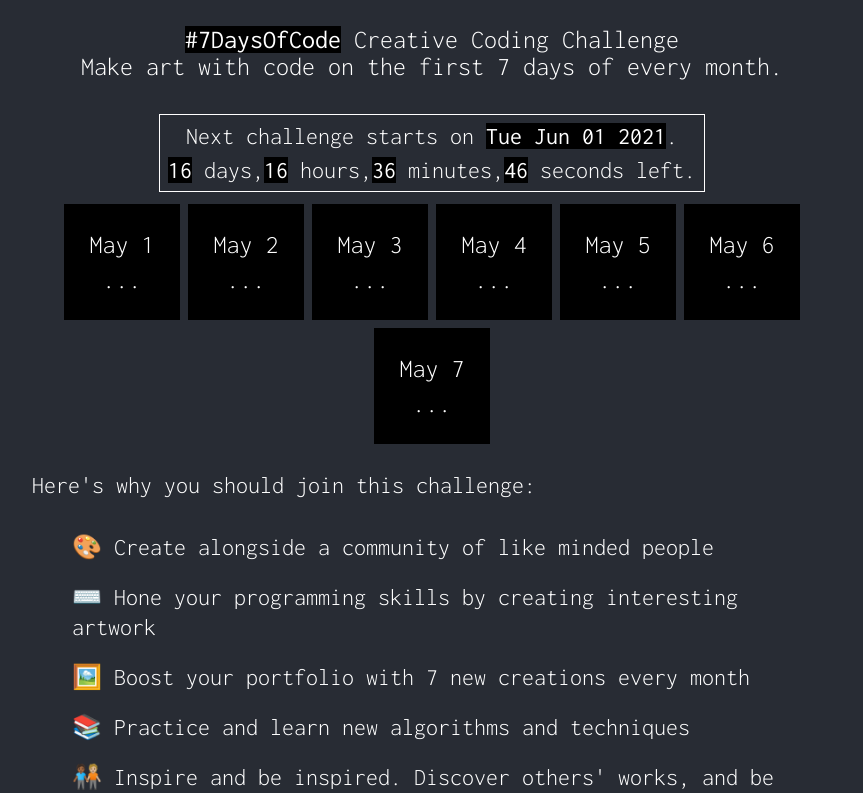
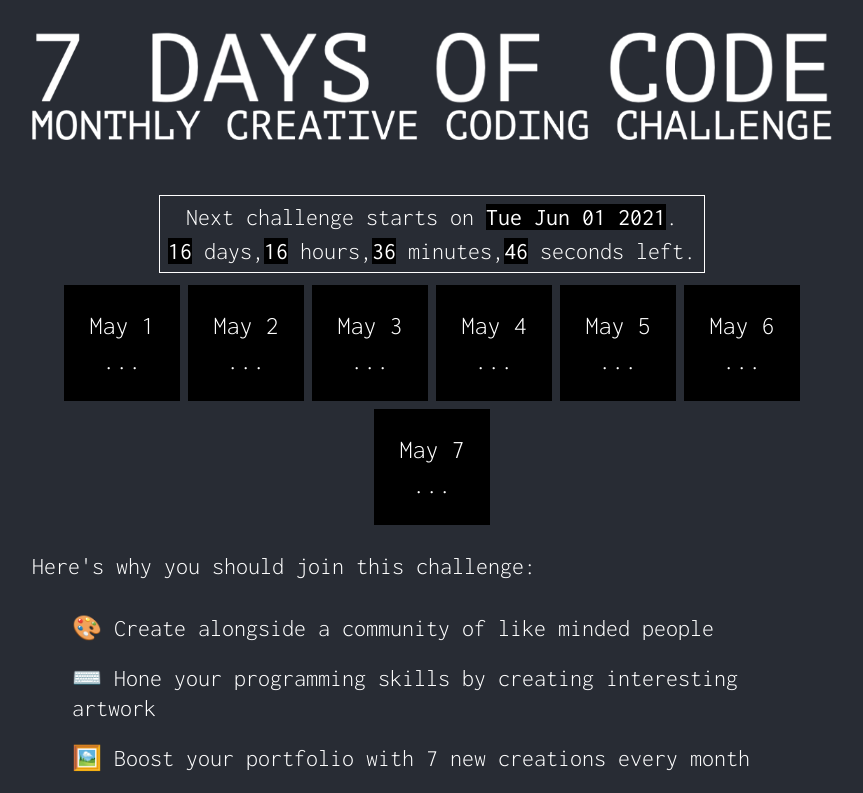
Before and after one commit to SabinT/7daysofcode, a React (Create React App) app: page / in a window 1280 px wide. Shown: the top 793 px of the page, without its empty margins (208-1071 px from the left). Built offline with nearby package versions, Linux system fonts and the light colour scheme.

Commit message:
Add title image

```diff
--- a/src/App.scss
+++ b/src/App.scss
@@ -11,6 +11,10 @@ body {
   font-family: 'Inconsolata', monospace;
   font-weight: 300;
   font-size: calc(8px + 2vmin);
+
+  .App-title-image {
+    width: 100%;
+  }
 
   strong {
     font-weight: 400;
--- a/src/App.tsx
+++ b/src/App.tsx
@@ -7,10 +7,11 @@ function App() {
   return (
     <div className="App">
       <header className="App-header">
-        <p>
+        {/* <p>
           <strong>#7DaysOfCode</strong> Creative Coding Challenge <br />
             Make art with code on the first 7 days of every month.
-          </p>
+          </p> */}
+          <img className='App-title-image' src='title.png' alt='7 Days of Code - Monthly Creative Coding Challenge' />
         <ChallengeTimer />
         <PromptsPanel />
       </header>
```
Also changed, not shown: public/title.png (added).
